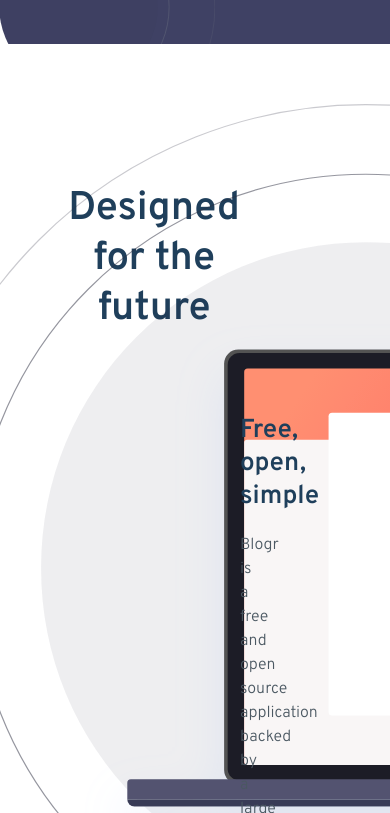
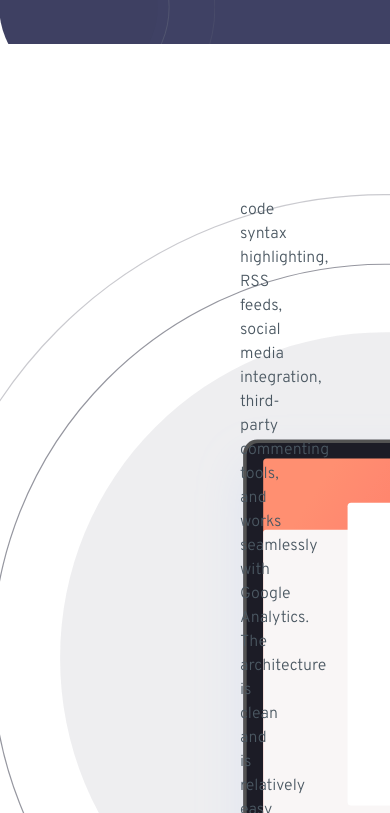
Before and after one commit to EstebanPechuan/Frontend-Mentors-Blogr, a plain HTML site: page index.html in a window 390 px wide. Shown: the part 2231-3044 px from the top of the page. Drawn offline with Linux system fonts and the light colour scheme.

Commit message:
Complete without responsive

```diff
--- a/assets/sass/style.scss
+++ b/assets/sass/style.scss
@@ -239,13 +239,16 @@ header {
 }
 
 .free {
+    // height: 80vh;
+    margin-top: 150px;
     padding: 0 150px;
     display: flex;
     flex-direction: column;
     align-items: end;
+    justify-content: center;
 
     &__img {
-        left: -25% !important;
+        left: -20% !important;
     }
 }
 
--- a/index.html
+++ b/index.html
@@ -108,8 +108,6 @@
     </section>
 
     <section class="free">
-      <h2>Designed for the future</h2>
-
       <div class="free__img">
         <img src="assets/images/illustration-laptop-desktop.svg" alt="">
       </div>
```
Also changed, not shown: assets/css/style.css, 1 other file.
